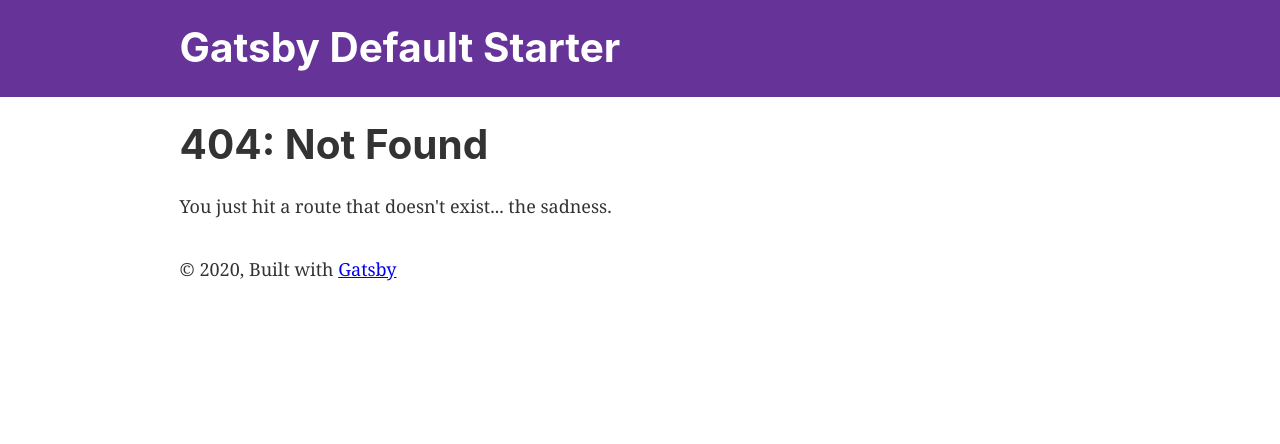
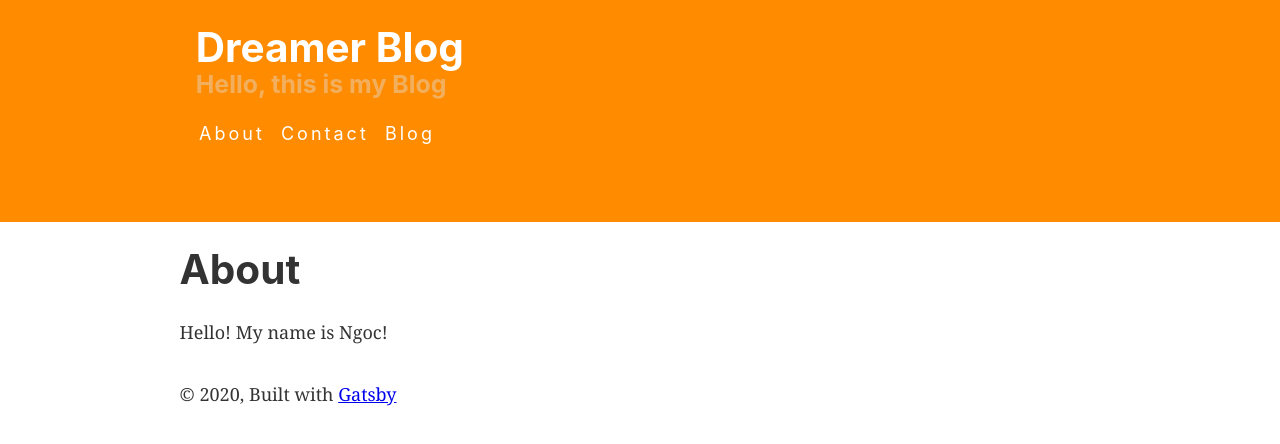
Before and after one commit to tranbaongoc309/final-project, a Gatsby site: page /about in a window 1280 px wide. Before the commit this address had no page. Built offline with nearby package versions, Linux system fonts and the light colour scheme; Gatsby itself is replaced by a stand-in of ours.

Commit message:
added pages, made header changes

```diff
--- a/gatsby-config.js
+++ b/gatsby-config.js
@@ -1,8 +1,8 @@
 module.exports = {
   siteMetadata: {
-    title: `Gatsby Default Starter`,
-    description: `Kick off your next, great Gatsby project with this default starter. This barebones starter ships with the main Gatsby configuration files you might need.`,
-    author: `@gatsbyjs`,
+    title: `Dreamer Blog`,
+    description: `Hello, this is my Blog`,
+    author: `@Bao`,
   },
   plugins: [
     `gatsby-plugin-react-helmet`,
--- a/package.json
+++ b/package.json
@@ -11,6 +11,7 @@
     "gatsby-plugin-offline": "^3.4.0",
     "gatsby-plugin-react-helmet": "^3.4.0",
     "gatsby-plugin-sharp": "^2.8.0",
+    "gatsby-source-contentful": "^2.3.56",
     "gatsby-source-filesystem": "^2.5.0",
     "gatsby-transformer-sharp": "^2.6.0",
     "prop-types": "^15.7.2",
--- a/src/components/header.js
+++ b/src/components/header.js
@@ -1,11 +1,12 @@
 import { Link } from "gatsby"
 import PropTypes from "prop-types"
 import React from "react"
+import headerStyles from "../components/header.module.css"
 
-const Header = ({ siteTitle }) => (
+const Header = ({ siteTitle, siteDescription, about, contact, blog }) => (
   <header
     style={{
-      background: `rebeccapurple`,
+      background: `darkorange`,
       marginBottom: `1.45rem`,
     }}
   >
@@ -16,7 +17,7 @@
         padding: `1.45rem 1.0875rem`,
       }}
     >
-      <h1 style={{ margin: 0 }}>
+      <h1 style={{ margin: "0 0 0 0.9rem" }}>
         <Link
           to="/"
           style={{
@@ -27,12 +28,29 @@
           {siteTitle}
         </Link>
       </h1>
+      <h3 style={{color: `rgba(223,227,235,0.4)`, margin: `0 0 0 0.9rem`}}>{siteDescription}</h3>
+      <div style={{margin: `0 auto`, maxWidth: 960, padding:`1.45rem 1.08rem`, display:`flex`}}>
+      <h4 style={{marginRight:`0.9rem`}}>
+      <Link to="/about" className={headerStyles.link}>{about}</Link>
+      </h4>
+
+      <h4 style={{marginRight:`0.9rem`}}>
+      <Link to="/contact" className={headerStyles.link}>{contact}</Link>
+      </h4>
+
+      <h4 style={{marginRight:`0.9rem`}}>
+      <Link to="/blog" className={headerStyles.link}>{blog}</Link>
+      </h4>
+      </div>
     </div>
   </header>
 )
 
 Header.propTypes = {
   siteTitle: PropTypes.string,
+  about: PropTypes.string,
+  contact: PropTypes.string,
+  blog: PropTypes.string
 }
 
 Header.defaultProps = {
--- /dev/null
+++ b/src/components/header.module.css
@@ -0,0 +1,10 @@
+.link {
+    color: white;
+    text-decoration: none;
+    font-weight: 400;
+    letter-spacing: 3px;
+}
+
+.link:hover {
+    color: rgb(58,58,58);
+}
--- a/src/components/layout.js
+++ b/src/components/layout.js
@@ -18,6 +18,7 @@
       site {
         siteMetadata {
           title
+          description
         }
       }
     }
@@ -25,7 +26,7 @@
 
   return (
     <>
-      <Header siteTitle={data.site.siteMetadata?.title || `Title`} />
+      <Header siteTitle={data.site.siteMetadata?.title || `Title`} siteDescription={data.site.siteMetadata.description} about="About" contact="Contact" blog="Blog" />
       <div
         style={{
           margin: `0 auto`,
--- /dev/null
+++ b/src/pages/about.js
@@ -0,0 +1,15 @@
+import React from "react"
+import Layout from "../components/layout"
+import SEO from "../components/seo"
+
+const About = () => {
+    return(
+        <Layout>
+            <SEO title="About"/>
+            <h1>About</h1>
+            <p> Hello! My name is Ngoc!</p>
+        </Layout>
+    )
+}
+
+export default About
--- /dev/null
+++ b/src/pages/contact.js
@@ -0,0 +1,19 @@
+import React from "react"
+import {Link} from "gatsby"
+import Layout from "../components/layout"
+import SEO from "../components/seo"
+
+
+const Contact = () => {
+    return (
+        <Layout>
+          <SEO title="Contact"/>
+          <h1> Contact</h1>
+          <p>This is my Contact page!</p>
+          <Link to="/"> Go home</Link>
+
+        </Layout>
+    )
+}
+
+export default Contact
```
Also changed, not shown: 1 other file.
